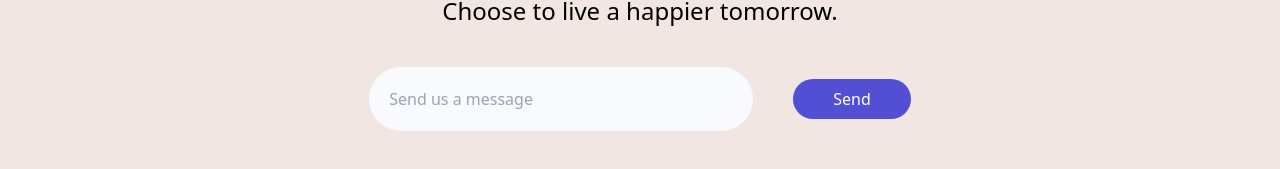
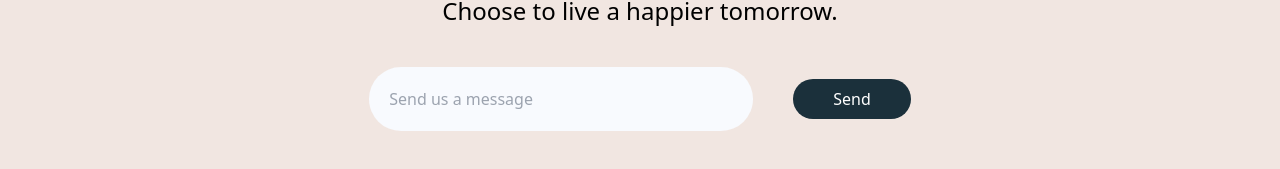
Before and after one commit to Hindol19/eudaimonia, a Next.js app in the folder frontend/: page / in a window 1280 px wide. Shown: the part 2182-2351 px from the top of the page. Built offline with nearby package versions, Linux system fonts and the light colour scheme.

Commit message:
minor commit

```diff
--- a/frontend/src/components/Cta.jsx
+++ b/frontend/src/components/Cta.jsx
@@ -7,7 +7,7 @@ const Cta = () => {
         <p className='text-base sm:text-lg lg:text-2xl font-medium text-center'>Choose to live a happier tomorrow.</p>
         <div className="flex flex-row gap-3 sm:gap-5 lg:gap-10 items-center mt-5">
             <input type="text" className='px-5 py-5 rounded-full w-72 lg:w-96 outline-none bg-[#f8fafe]' placeholder='Send us a message' />
-            <button className='btn btn-sm lg:btn-lg bg-[#524fd5] text-white btn-lg rounded-full border-none px-10 py-2'>Send</button>
+            <button className='btn btn-sm lg:btn-lg bg-dark text-white btn-lg rounded-full border-none px-10 py-2'>Send</button>
         </div>
     </div>
   )
--- a/frontend/src/components/Navbar.jsx
+++ b/frontend/src/components/Navbar.jsx
@@ -6,9 +6,9 @@ const Navbar = () => {
             <div className="flex justify-between items-center mx-6 gap-5">
                 <h2 className='text-lg italic'>Eudaimonia</h2>
                 <div className="flex justify-center lg:justify-between items-center gap-5">
-                    <a href='#services'>Our Services</a>
-                    <a href='#team'>Our team </a>
-                    <a href='#cta'>Contact us</a>
+                    <a href='#services' className='hover:bg-dark hover:text-white hover:rounded hover:py-1 hover:px-1'>Our Services</a>
+                    <a href='#team' className='hover:bg-dark hover:text-white hover:rounded hover:py-1 hover:px-1'>Our team </a>
+                    <a href='#cta' className='hover:bg-dark hover:text-white hover:rounded hover:py-1 hover:px-1'>Contact us</a>
                 </div>
             </div>
         </div>
--- a/frontend/src/styles/globals.css
+++ b/frontend/src/styles/globals.css
@@ -13,31 +13,6 @@ body {
   --background-start-rgb: 214, 219, 220;
   --background-end-rgb: 255, 255, 255;
 }
-
-::-webkit-scrollbar {
-  width: 12px;
+body::-webkit-scrollbar {
+  display: none;
 }
-
-::-webkit-scrollbar-track {
-  background-color: #1bbfa179;
-}
-
-::-webkit-scrollbar-thumb {
-  background-color: #20818c;
-}
-
-::-webkit-scrollbar-thumb:hover {
-  background-color: #20818c69;
-}
-
-.dark ::-webkit-scrollbar-track {
-  background-color: #20818c8e;
-}
-
-.dark ::-webkit-scrollbar-thumb {
-  background-color: #133644;
-}
-
-.dark ::-webkit-scrollbar-thumb:hover {
-  background-color: #20637e;
-}
```
